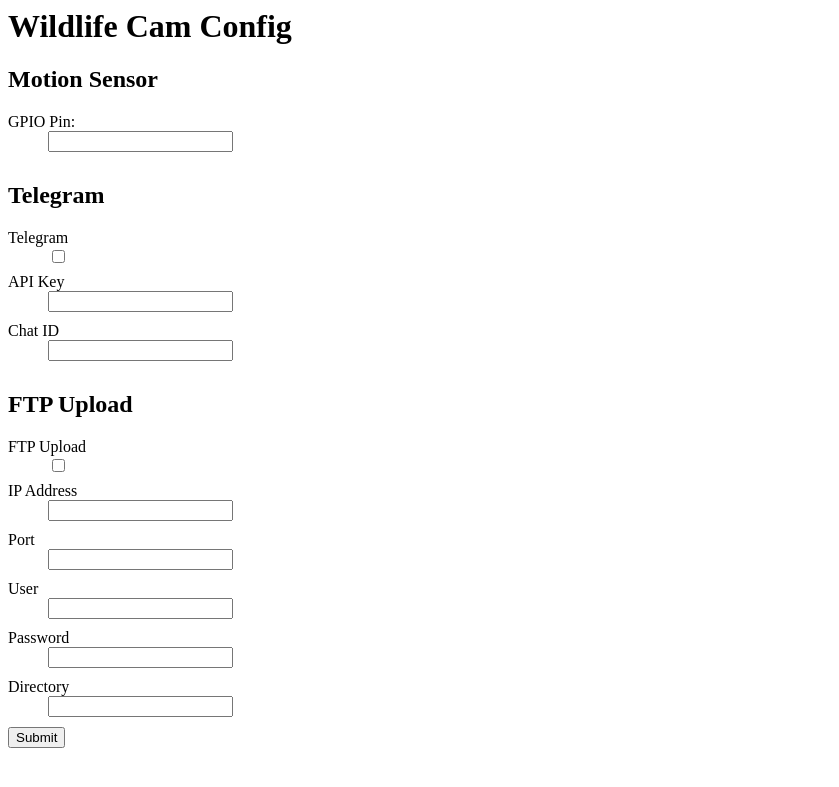
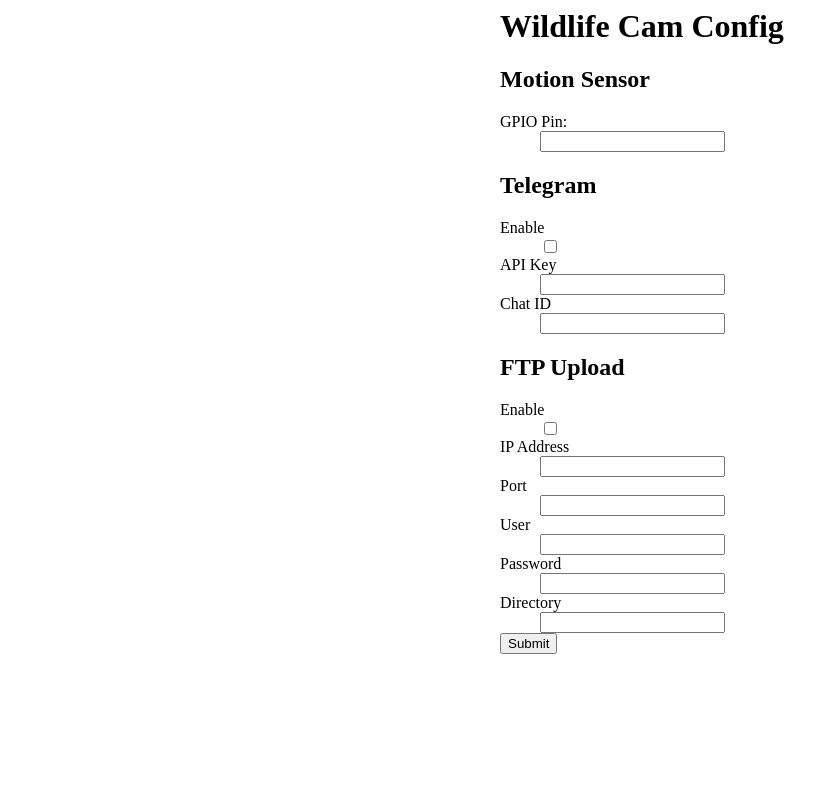
Before and after one commit to SteffiPeTaffy/wildlife-cam, a Flask app: template web/templates/index.html in a window 1280 px wide. Shown: the top 787 px of the page, without its empty margins (0-839 px from the left). Run offline with Flask 2, Linux system fonts and the light colour scheme; the template is opened without the code that fills it: values that come from a table or form of the project are taken from there, others are empty; some libraries are stand-ins or nearby versions.

Commit message:
wrap body in form container and fix css

```diff
--- a/web/config_form.py
+++ b/web/config_form.py
@@ -7,10 +7,10 @@
 
 class ConfigForm(FlaskForm):
     gpio_pin = IntegerField("GPIO Pin: ", validators=[DataRequired()])
-    telegram_enabled = BooleanField("Telegram")
+    telegram_enabled = BooleanField("Enable")
     telegram_api_key = PasswordField("API Key")
     telegram_chat_id = StringField("Chat ID", validators=[RequiredIf('telegram_enabled')])
-    ftp_enabled = BooleanField("FTP Upload")
+    ftp_enabled = BooleanField("Enable")
     ftp_ip_address = StringField("IP Address", validators=[RequiredIf('ftp_enabled')])
     ftp_ip_port = IntegerField("Port", validators=[RequiredIf('ftp_enabled')])
     ftp_ip_user = StringField("User", validators=[RequiredIf('ftp_enabled')])
--- a/web/static/style.css
+++ b/web/static/style.css
@@ -1,16 +1,6 @@
-form.form-example {
-    display: table;
+.form-wrapper {
+    width: 50%;
+    max-width: 300px;
+    margin: 0 auto;
+    padding-left: 20px;
 }
-
-div.form-example {
-    display: table-row;
-}
-
-label, input {
-    display: table-cell;
-    margin-bottom: 10px;
-}
-
-label {
-    padding-right: 10px;
-}
--- a/web/templates/index.html
+++ b/web/templates/index.html
@@ -1,9 +1,10 @@
 <html>
 <head>
     <title>Wildlife Cam </title>
-    <link rel="stylesheet" href='/static/style.css'/>
+    <link rel="stylesheet" href='../static/style.css'/>
 </head>
 <body>
+<div class="form-wrapper">
     <h1>Wildlife Cam Config</h1>
 
     <form action="" method="post">
@@ -39,5 +40,6 @@
 
         <input type=submit value=Submit>
     </form>
+</div>
 </body>
 </html>
```
Lines whose indentation alone changed are shown as unchanged.
